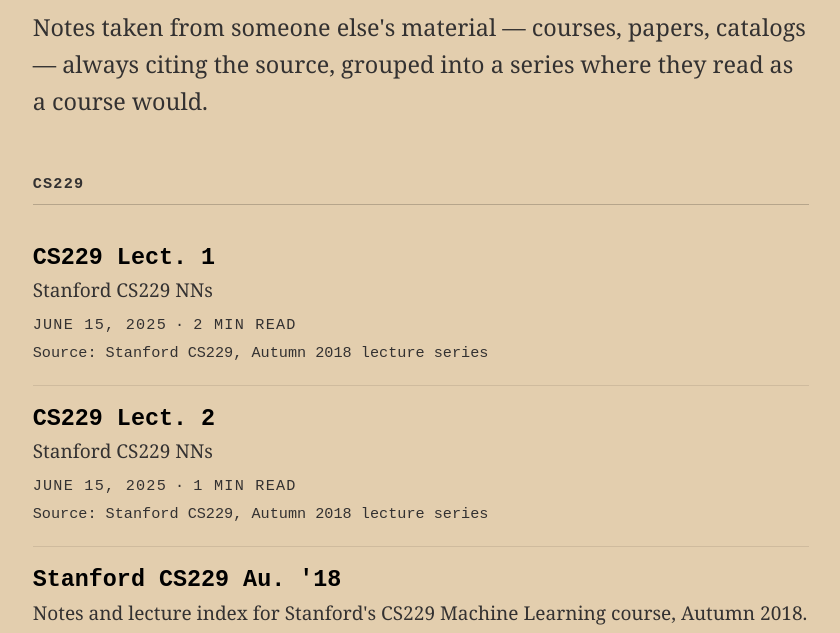
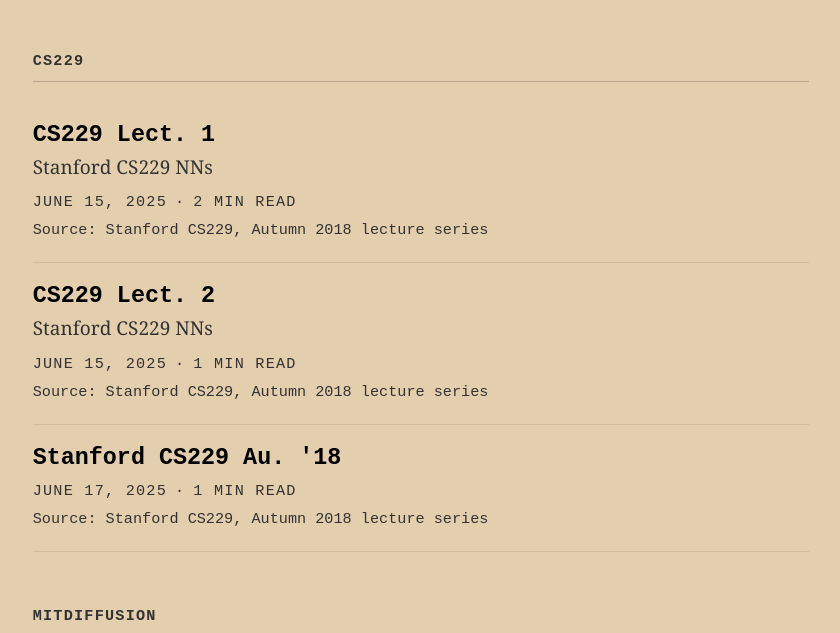
Before and after one commit to willcforte/gtweb, an Astro site: page /notes in a window 1280 px wide. Shown: the part 297-930 px from the top of the page, without its empty margins (219-1059 px from the left). Built offline with nearby package versions, Linux system fonts and the light colour scheme; Astro itself is replaced by a stand-in of ours; some packages are replaced by stand-ins of ours; a web font is replaced by a local one.

Commit message:
revert: remove the descriptions and page introductions I wrote
Eleven posts had no description on the Nuxt site and were given one during the
migration; five listing pages gained an introductory paragraph. None of that
is Will's writing, so it is gone and `description` is now optional.

```diff
--- a/src/components/PostCard.astro
+++ b/src/components/PostCard.astro
@@ -13,7 +13,7 @@ const { data } = post
 
 <article class="post-card">
     <h3><a href={postUrl(post)}>{data.title}</a></h3>
-    <p class="description">{data.description}</p>
+    {data.description && <p class="description">{data.description}</p>}
     <div class="meta label">
         <time datetime={data.date.toISOString()}>{formatDate(data.date)}</time>
         <span aria-hidden="true">·</span>
--- a/src/content.config.ts
+++ b/src/content.config.ts
@@ -23,7 +23,7 @@ const posts = defineCollection({
         z
             .object({
                 title: z.string().min(1),
-                description: z.string().min(1),
+                description: z.string().min(1).optional(),
                 type: z.enum(POST_TYPES),
                 date: z.coerce.date(),
                 updated: z.coerce.date().optional(),
--- a/src/content/posts/cs229/index.md
+++ b/src/content/posts/cs229/index.md
@@ -1,6 +1,5 @@
 ---
 title: "Stanford CS229 Au. '18"
-description: "Notes and lecture index for Stanford's CS229 Machine Learning course, Autumn 2018."
 type: note
 date: 2025-06-17
 series: cs229
--- a/src/content/posts/durham/index.md
+++ b/src/content/posts/durham/index.md
@@ -1,6 +1,5 @@
 ---
 title: Durham
-description: "A durable storage method for screws and other small components, compatible with Gridfinity-style bins."
 type: note
 date: 2026-03-30
 tags: [hardware]
--- a/src/content/posts/learning-pytorch/index.md
+++ b/src/content/posts/learning-pytorch/index.md
@@ -1,6 +1,5 @@
 ---
 title: "Learning Log: PyTorch Deep Learning"
-description: "Notes from working through freeCodeCamp's PyTorch deep learning tutorial in spring 2025."
 type: log
 date: 2025-03-17
 tags: [machine-learning]
--- a/src/content/posts/locomotion-notes/index.md
+++ b/src/content/posts/locomotion-notes/index.md
@@ -1,6 +1,5 @@
 ---
 title: "locomotion test"
-description: "Raw notes on whole-body control and model-predictive control approaches to quadruped locomotion."
 type: note
 date: 2023-11-01
 tags: [robotics, locomotion, controls]
--- a/src/content/posts/mitdiffusion/index.md
+++ b/src/content/posts/mitdiffusion/index.md
@@ -1,6 +1,5 @@
 ---
 title: "MIT FM & Diff"
-description: "Notes and lecture index for MIT's 6.S184 Flow Matching and Diffusion Models course, Spring 2025."
 type: note
 date: 2025-06-17
 series: mitdiffusion
--- a/src/content/posts/mitpcb/index.md
+++ b/src/content/posts/mitpcb/index.md
@@ -1,6 +1,5 @@
 ---
 title: "MIT PCB"
-description: "Notes and lecture index for MIT's The Art and Science of PCB Design course, IAP 2025."
 type: note
 date: 2025-06-17
 series: mitpcb
--- a/src/content/posts/ocwdiffeq/index.md
+++ b/src/content/posts/ocwdiffeq/index.md
@@ -1,6 +1,5 @@
 ---
 title: "MIT OCW Diff. Eq. 18.03SC Fa. '11"
-description: "Notes and lecture index for MIT OpenCourseWare's 18.03SC Differential Equations course, Fall 2011."
 type: note
 date: 2025-06-17
 series: ocwdiffeq
--- a/src/content/posts/uar-lect1/index.md
+++ b/src/content/posts/uar-lect1/index.md
@@ -1,6 +1,5 @@
 ---
 title: "UAR Lect. 1"
-description: "Fully- vs. underactuated dynamics, feedback equivalence, and the manipulator equations."
 type: note
 date: 2025-06-17
 series: uar
--- a/src/content/posts/uar-lect2/index.md
+++ b/src/content/posts/uar-lect2/index.md
@@ -1,6 +1,5 @@
 ---
 title: "UAR Lect. 2"
-description: "Nonlinear dynamical systems, stability definitions, and phase portraits for a simple pendulum."
 type: note
 date: 2025-06-17
 series: uar
--- a/src/content/posts/uar/index.md
+++ b/src/content/posts/uar/index.md
@@ -1,6 +1,5 @@
 ---
 title: "MIT Underactuated Robotics Sp. '24"
-description: "Notes and lecture index for MIT's Underactuated Robotics course, Spring 2024."
 type: note
 date: 2025-06-17
 series: uar
--- a/src/content/posts/uclrl/index.md
+++ b/src/content/posts/uclrl/index.md
@@ -1,6 +1,5 @@
 ---
 title: "DeepMind x UCL RL '21"
-description: "Notes and lecture index for the DeepMind x UCL Reinforcement Learning lecture series, 2021."
 type: note
 date: 2025-06-17
 series: uclrl
--- a/src/pages/archive.astro
+++ b/src/pages/archive.astro
@@ -20,7 +20,6 @@ const years = [...byYear.entries()].sort(([a], [b]) => b - a)
     <div class="wrap-narrow stack">
         <header>
             <h1>Archive</h1>
-            <p class="lede">Everything published here, in one list, newest first.</p>
         </header>
 
         {
@@ -62,12 +61,6 @@ const years = [...byYear.entries()].sort(([a], [b]) => b - a)
         letter-spacing: -0.03em;
     }
 
-    .lede {
-        font-family: var(--font-prose);
-        font-size: var(--step-1);
-        color: var(--fg-muted);
-        margin-block-start: var(--space-s);
-    }
 
     .years {
         margin-block-end: var(--space-2xl);
--- a/src/pages/notes/index.astro
+++ b/src/pages/notes/index.astro
@@ -41,10 +41,6 @@ const seriesGroups = [...bySeries.entries()].sort(([, a], [, b]) => {
     <div class="wrap-narrow stack">
         <header>
             <h1>Notes</h1>
-            <p class="lede">
-                Notes taken from someone else's material — courses, papers, catalogs — always
-                citing the source, grouped into a series where they read as a course would.
-            </p>
         </header>
 
         {
@@ -101,12 +97,6 @@ const seriesGroups = [...bySeries.entries()].sort(([, a], [, b]) => {
         letter-spacing: -0.03em;
     }
 
-    .lede {
-        font-family: var(--font-prose);
-        font-size: var(--step-1);
-        color: var(--fg-muted);
-        margin-block-start: var(--space-s);
-    }
 
     .groups {
         margin-block-end: var(--space-2xl);
--- a/src/pages/posts/[...slug].astro
+++ b/src/pages/posts/[...slug].astro
@@ -39,7 +39,7 @@ const showToc = toc.length >= 4
 
 <BaseLayout
     title={data.title}
-    description={data.description}
+    description={data.description ?? data.title}
     kind="article"
     published={data.date}
     updated={data.updated}
@@ -50,7 +50,7 @@ const showToc = toc.length >= 4
     <article>
         <header class="post-header wrap-narrow">
             <h1>{data.title}</h1>
-            <p class="lede">{data.description}</p>
+            {data.description && <p class="lede">{data.description}</p>}
             <PostMeta post={post} />
             {
                 data.source && (
--- a/src/pages/projects/index.astro
+++ b/src/pages/projects/index.astro
@@ -13,7 +13,6 @@ const posts = await postsOfType('project')
     <div class="wrap-narrow stack">
         <header>
             <h1>Projects</h1>
-            <p class="lede">Artifacts Will built, from CAD files to firmware to full robots.</p>
         </header>
 
         {
@@ -44,12 +43,6 @@ const posts = await postsOfType('project')
         letter-spacing: -0.03em;
     }
 
-    .lede {
-        font-family: var(--font-prose);
-        font-size: var(--step-1);
-        color: var(--fg-muted);
-        margin-block-start: var(--space-s);
-    }
 
     .posts {
         padding: 0;
--- a/src/pages/rss.xml.js
+++ b/src/pages/rss.xml.js
@@ -11,7 +11,7 @@ export async function GET(context) {
         site: context.site,
         items: posts.map((post) => ({
             title: post.data.title,
-            description: post.data.description,
+            description: post.data.description ?? post.data.title,
             pubDate: post.data.date,
             link: postUrl(post),
             customData: '<language>en-us</language>',
--- a/src/pages/tags/index.astro
+++ b/src/pages/tags/index.astro
@@ -9,7 +9,6 @@ const tags = await allTags()
     <div class="wrap-narrow stack">
         <header>
             <h1>Tags</h1>
-            <p class="lede">Every topic tag used on the site, sorted by how often it appears.</p>
         </header>
 
         {
@@ -41,12 +40,6 @@ const tags = await allTags()
         letter-spacing: -0.03em;
     }
 
-    .lede {
-        font-family: var(--font-prose);
-        font-size: var(--step-1);
-        color: var(--fg-muted);
-        margin-block-start: var(--space-s);
-    }
 
     .tags {
         display: flex;
--- a/src/pages/writing/index.astro
+++ b/src/pages/writing/index.astro
@@ -13,10 +13,6 @@ const posts = await postsOfType(...writingTypes)
     <div class="wrap-narrow stack">
         <header>
             <h1>Writing</h1>
-            <p class="lede">
-                Essays that argue a position and logs that report what happened — the things Will
-                wrote himself, as opposed to notes taken from someone else's material.
-            </p>
         </header>
 
         {
@@ -47,12 +43,6 @@ const posts = await postsOfType(...writingTypes)
         letter-spacing: -0.03em;
     }
 
-    .lede {
-        font-family: var(--font-prose);
-        font-size: var(--step-1);
-        color: var(--fg-muted);
-        margin-block-start: var(--space-s);
-    }
 
     .posts {
         padding: 0;
```
